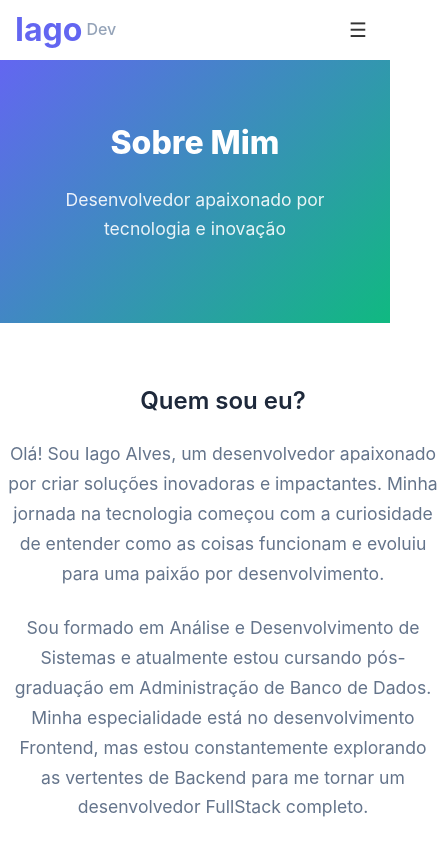
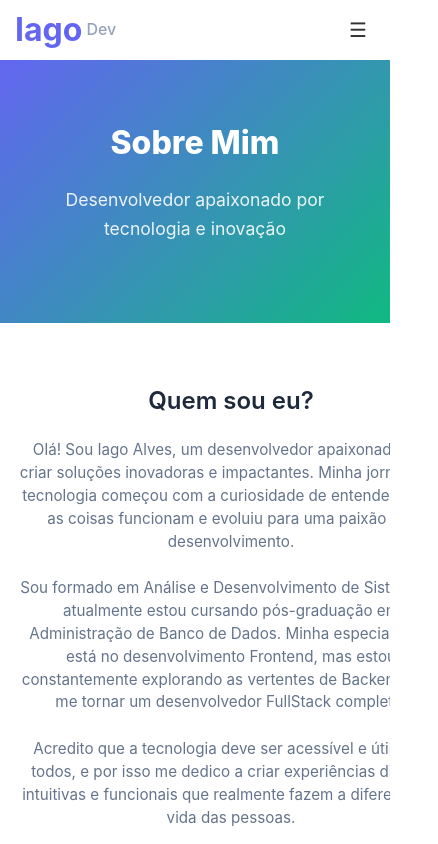
Before and after one commit to iagodevtech/iago-portfolio, a React (Vite) app: page /sobre in a window 390 px wide. Shown: the top 844 px of the page, 438 px wide, since content can reach past the window. Built offline with nearby package versions, Linux system fonts and the light colour scheme; no server answers; the database is empty.

Commit message:
Corrigir responsividade mobile - página Sobre

```diff
--- a/src/pages/About.css
+++ b/src/pages/About.css
@@ -1,5 +1,6 @@
 .about {
   padding-top: 70px;
+  overflow-x: hidden;
 }
 
 /* About Hero */
@@ -14,6 +15,7 @@
   max-width: 800px;
   margin: 0 auto;
   padding: 0 var(--spacing-lg);
+  overflow-x: hidden;
 }
 
 .about-title {
@@ -40,6 +42,9 @@
   grid-template-columns: 2fr 1fr;
   gap: var(--spacing-3xl);
   align-items: center;
+  max-width: 1200px;
+  margin: 0 auto;
+  padding: 0 var(--spacing-lg);
 }
 
 .info-text h2 {
@@ -445,6 +450,15 @@
     font-size: 1.25rem;
   }
 
+  .info-content {
+    padding: 0 var(--spacing-md);
+  }
+
+  .info-text p {
+    font-size: 1rem;
+    line-height: 1.6;
+  }
+
   .profile-placeholder-large {
     width: 200px;
     height: 200px;
@@ -475,6 +489,15 @@
 
   .about-subtitle {
     font-size: 1.1rem;
+  }
+
+  .info-content {
+    padding: 0 var(--spacing-sm);
+  }
+
+  .info-text p {
+    font-size: 0.95rem;
+    line-height: 1.5;
   }
 
   .profile-placeholder-large {
```
